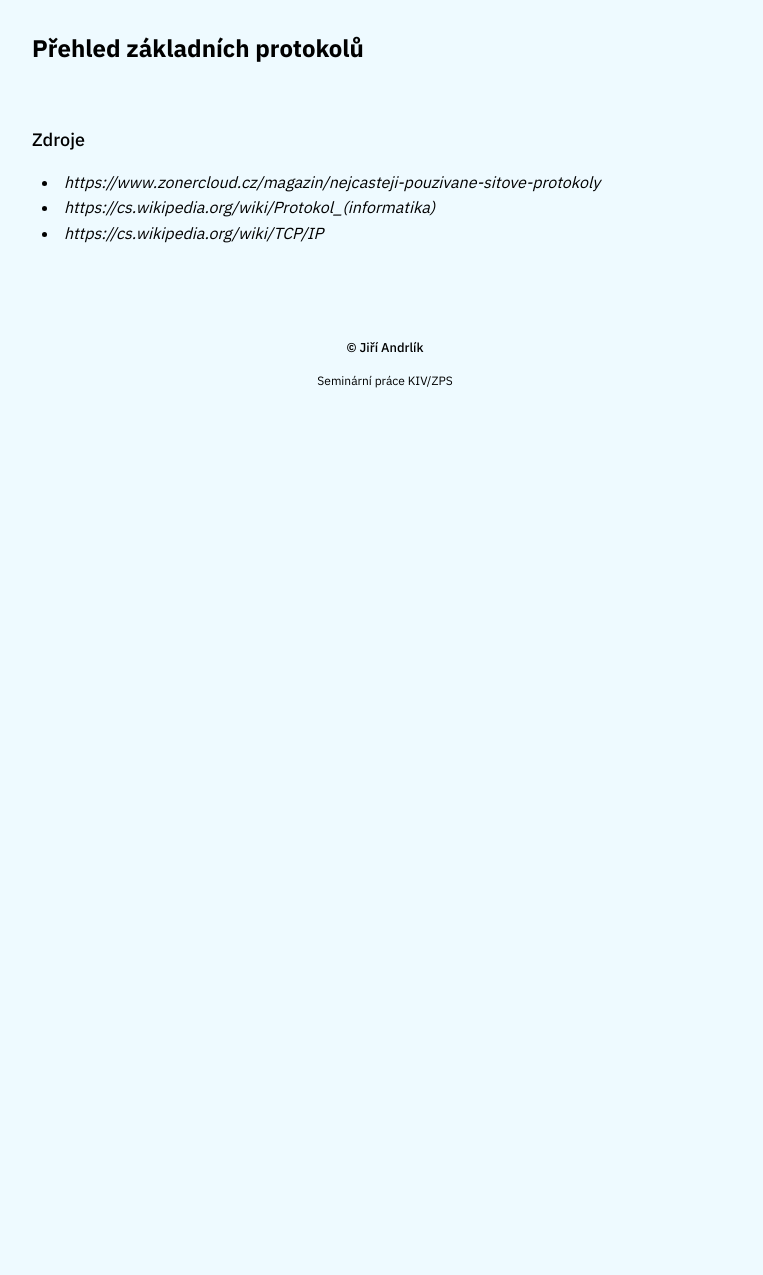
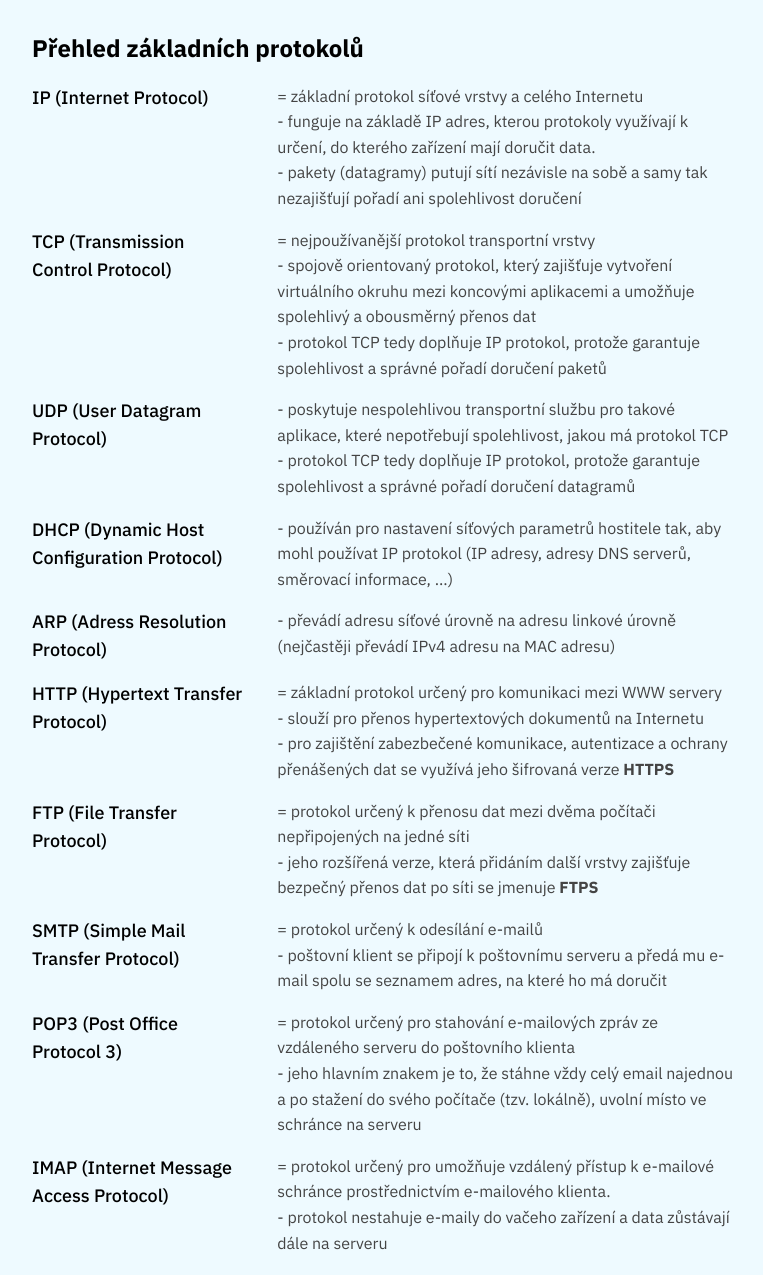
Before and after one commit to andrlikjirka/kiv-zps-sp, a plain HTML site: page clanek-2.html in a window 1280 px wide. Shown: the part 2334-3609 px from the top of the page, without its empty margins (255-1018 px from the left). Before the commit the page ends 2758 px from the top, so only its background shows below. Drawn offline with Linux system fonts and the light colour scheme.

Commit message:
clanek 2

```diff
--- a/clanek-2.html
+++ b/clanek-2.html
@@ -162,6 +162,137 @@
             <h2>Přehled základních protokolů</h2>
           </div>
         </div>
+        <div class="row">
+          <div class="my-col-sm-12 my-col-md-4 my-col-lg-4">
+            <h3>IP (Internet Protocol)</h3>
+          </div>
+          <div class="my-col-sm-12 my-col-md-4 my-col-lg-8">
+            <p>
+              = základní protokol síťové vrstvy a celého Internetu<br />
+              - funguje na základě IP adres, kterou protokoly využívají k
+              určení, do kterého zařízení mají doručit data.<br />
+              - pakety (datagramy) putují sítí nezávisle na sobě a samy tak
+              nezajišťují pořadí ani spolehlivost doručení
+            </p>
+          </div>
+        </div>
+        <div class="row">
+          <div class="my-col-sm-12 my-col-md-4 my-col-lg-4">
+            <h3>TCP (Transmission Control Protocol)</h3>
+          </div>
+          <div class="my-col-sm-12 my-col-md-4 my-col-lg-8">
+            <p>
+              = nejpoužívanější protokol transportní vrstvy<br />
+              - spojově orientovaný protokol, který zajišťuje vytvoření
+              virtuálního okruhu mezi koncovými aplikacemi a umožňuje spolehlivý
+              a obousměrný přenos dat<br />
+              - protokol TCP tedy doplňuje IP protokol, protože garantuje
+              spolehlivost a správné pořadí doručení paketů
+            </p>
+          </div>
+        </div>
+        <div class="row">
+          <div class="my-col-sm-12 my-col-md-4 my-col-lg-4">
+            <h3>UDP (User Datagram Protocol)</h3>
+          </div>
+          <div class="my-col-sm-12 my-col-md-4 my-col-lg-8">
+            <p>
+              - poskytuje nespolehlivou transportní službu pro takové aplikace,
+              které nepotřebují spolehlivost, jakou má protokol TCP<br />
+              - protokol TCP tedy doplňuje IP protokol, protože garantuje
+              spolehlivost a správné pořadí doručení datagramů
+            </p>
+          </div>
+        </div>
+        <div class="row">
+          <div class="my-col-sm-12 my-col-md-4 my-col-lg-4">
+            <h3>DHCP (Dynamic Host Configuration Protocol)</h3>
+          </div>
+          <div class="my-col-sm-12 my-col-md-4 my-col-lg-8">
+            <p>
+              - používán pro nastavení síťových parametrů hostitele tak, aby
+              mohl používat IP protokol (IP adresy, adresy DNS serverů,
+              směrovací informace, ...)
+            </p>
+          </div>
+        </div>
+        <div class="row">
+          <div class="my-col-sm-12 my-col-md-4 my-col-lg-4">
+            <h3>ARP (Adress Resolution Protocol)</h3>
+          </div>
+          <div class="my-col-sm-12 my-col-md-4 my-col-lg-8">
+            <p>
+              - převádí adresu síťové úrovně na adresu linkové úrovně
+              (nejčastěji převádí IPv4 adresu na MAC adresu)
+            </p>
+          </div>
+        </div>
+        <div class="row">
+          <div class="my-col-sm-12 my-col-md-4 my-col-lg-4">
+            <h3>HTTP (Hypertext Transfer Protocol)</h3>
+          </div>
+          <div class="my-col-sm-12 my-col-md-4 my-col-lg-8">
+            <p>
+              = základní protokol určený pro komunikaci mezi WWW servery<br />
+              - slouží pro přenos hypertextových dokumentů na Internetu<br />
+              - pro zajištění zabezbečené komunikace, autentizace a ochrany
+              přenášených dat se využívá jeho šifrovaná verze
+              <strong>HTTPS</strong>
+            </p>
+          </div>
+        </div>
+        <div class="row">
+          <div class="my-col-sm-12 my-col-md-4 my-col-lg-4">
+            <h3>FTP (File Transfer Protocol)</h3>
+          </div>
+          <div class="my-col-sm-12 my-col-md-4 my-col-lg-8">
+            <p>
+              = protokol určený k přenosu dat mezi dvěma počítači nepřipojených
+              na jedné síti<br />
+              - jeho rozšířená verze, která přidáním další vrstvy zajišťuje
+              bezpečný přenos dat po síti se jmenuje <strong>FTPS</strong>
+            </p>
+          </div>
+        </div>
+        <div class="row">
+          <div class="my-col-sm-12 my-col-md-4 my-col-lg-4">
+            <h3>SMTP (Simple Mail Transfer Protocol)</h3>
+          </div>
+          <div class="my-col-sm-12 my-col-md-4 my-col-lg-8">
+            <p>
+              = protokol určený k odesílání e-mailů<br />
+              - poštovní klient se připojí k poštovnímu serveru a předá mu
+              e-mail spolu se seznamem adres, na které ho má doručit
+            </p>
+          </div>
+        </div>
+        <div class="row">
+          <div class="my-col-sm-12 my-col-md-4 my-col-lg-4">
+            <h3>POP3 (Post Office Protocol 3)</h3>
+          </div>
+          <div class="my-col-sm-12 my-col-md-4 my-col-lg-8">
+            <p>
+              = protokol určený pro stahování e-mailových zpráv ze vzdáleného
+              serveru do poštovního klienta<br />
+              - jeho hlavním znakem je to, že stáhne vždy celý email najednou a
+              po stažení do svého počítače (tzv. lokálně), uvolní místo ve
+              schránce na serveru
+            </p>
+          </div>
+        </div>
+        <div class="row">
+          <div class="my-col-sm-12 my-col-md-4 my-col-lg-4">
+            <h3>IMAP (Internet Message Access Protocol)</h3>
+          </div>
+          <div class="my-col-sm-12 my-col-md-4 my-col-lg-8">
+            <p>
+              = protokol určený pro umožňuje vzdálený přístup k e-mailové
+              schránce prostřednictvím e-mailového klienta.<br />
+              - protokol nestahuje e-maily do vačeho zařízení a data zůstávají dále na
+              serveru
+            </p>
+          </div>
+        </div>
       </article>
 
       <article id="zdroje">
--- a/css/styles.css
+++ b/css/styles.css
@@ -171,11 +171,12 @@ form {
 
 form input {
   all: unset;
-  font: 16px system-ui;
+  font: 16px;
   height: 100%;
   width: 100%;
-  padding: 16px 10px 16px 10px;
+  margin: 16px 10px 16px 10px;
 }
+
 
 form button {
   all:unset;
```
Also changed, not shown: index.html (+3 -3 lines).
